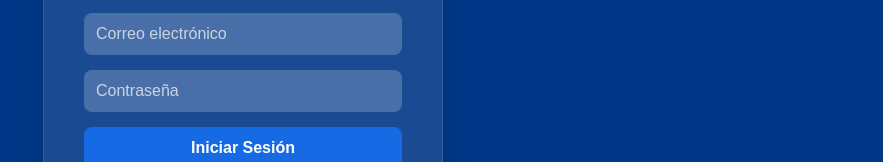
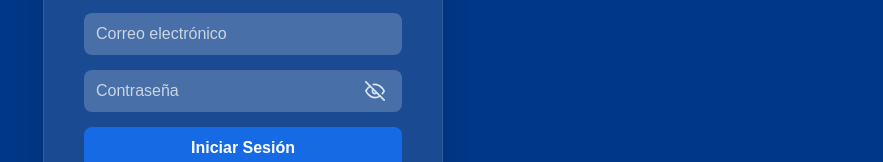
Before and after one commit to FernandoReyes04/asesur-platform, a React (Vite) app in the folder asesur-frontend/: page / in a window 1280 px wide. Shown: the part 359-521 px from the top of the page, without its empty margins (397-1280 px from the left). Built offline with nearby package versions, Linux system fonts and the light colour scheme.

Commit message:
cambios en login

```diff
--- a/asesur-frontend/src/App.jsx
+++ b/asesur-frontend/src/App.jsx
@@ -13,11 +13,14 @@
   // VISTAS: 'login', 'verify_access', 'register'
   const [view, setView] = useState('login')
 
-  // Datos para Registro (¡Simplificado! Ya no pedimos adminCode aquí)
+  // Datos para Registro
   const [regData, setRegData] = useState({ email: '', password: '', nombre: '' })
   const [regLoading, setRegLoading] = useState(false)
 
-  // ESTADO PARA EL CÓDIGO DE ACCESO (El muro de seguridad se mantiene)
+  // NUEVO ESTADO: Ver/Ocultar contraseña en registro
+  const [showPassword, setShowPassword] = useState(false)
+
+  // ESTADO PARA EL CÓDIGO DE ACCESO
   const [accessCode, setAccessCode] = useState('')
   const MASTER_KEY = 'Asesur2026'
 
@@ -68,7 +71,7 @@
     setLoading(false);
   }
 
-  // --- VERIFICAR ACCESO (El Muro) ---
+  // --- VERIFICAR ACCESO ---
   const handleVerifyAccess = (e) => {
     e.preventDefault()
     if (accessCode === MASTER_KEY) {
@@ -80,20 +83,18 @@
     }
   }
 
-  // --- REGISTRO (Simplificado) ---
+  // --- REGISTRO ---
   const handleRegister = async (e) => {
     e.preventDefault();
     setRegLoading(true);
 
-    // ⚠️ IMPORTANTE: Aquí enviamos 'Empleado/a' para cumplir con tu base de datos
-    // Si tuvieras que crear un Admin, lo harías manualmente desde la base de datos de Supabase
+    // Rol por defecto
     const rol = 'Empleado/a';
 
     try {
       await authService.register(regData.email, regData.password, regData.nombre, rol);
       alert("✅ Cuenta creada. Inicia sesión.");
       setView('login');
-      // Limpiamos el formulario
       setRegData({ email: '', password: '', nombre: '' });
     } catch (error) {
       alert(error.message);
@@ -152,7 +153,7 @@
       )
   }
 
-  // 4. VISTA DE REGISTRO (¡Ahora mucho más limpia!)
+  // 4. VISTA DE REGISTRO
   if (view === 'register') {
     return (
       <div style={{display:'flex', justifyContent:'center', alignItems:'center', height:'100vh', background:'#003786'}}>
@@ -167,7 +168,7 @@
                   placeholder="Nombre Completo"
                   value={regData.nombre}
                   onChange={e=>setRegData({...regData, nombre:e.target.value})}
-                  style={{padding:'12px', borderRadius:'6px', border:'1px solid #ccc'}}
+                  style={{padding:'12px', borderRadius:'6px', border:'1px solid #ccc', width:'100%', boxSizing:'border-box'}}
                   required
                 />
                 <input
@@ -175,23 +176,55 @@
                   placeholder="Email"
                   value={regData.email}
                   onChange={e=>setRegData({...regData, email:e.target.value})}
-                  style={{padding:'12px', borderRadius:'6px', border:'1px solid #ccc'}}
-                  required
-                />
-                <input
-                  type="password"
-                  placeholder="Password"
-                  value={regData.password}
-                  onChange={e=>setRegData({...regData, password:e.target.value})}
-                  style={{padding:'12px', borderRadius:'6px', border:'1px solid #ccc'}}
+                  style={{padding:'12px', borderRadius:'6px', border:'1px solid #ccc', width:'100%', boxSizing:'border-box'}}
                   required
                 />
 
-                {/* AQUÍ ELIMINAMOS EL CHECKBOX Y EL INPUT DE ADMIN CODE.
-                   Ahora es un formulario limpio y directo.
-                */}
+                {/* 👇 INPUT DE CONTRASEÑA CON ÍCONO 👇 */}
+                <div style={{position: 'relative', width: '100%'}}>
+                    <input
+                      type={showPassword ? "text" : "password"} // Cambia dinámicamente
+                      placeholder="Password"
+                      value={regData.password}
+                      onChange={e=>setRegData({...regData, password:e.target.value})}
+                      style={{
+                          padding:'12px',
+                          paddingRight: '40px', // Espacio para el icono
+                          borderRadius:'6px',
+                          border:'1px solid #ccc',
+                          width: '100%',
+                          boxSizing: 'border-box'
+                      }}
+                      required
+                    />
+                    <button
+                      type="button"
+                      onClick={() => setShowPassword(!showPassword)}
+                      style={{
+                          position: 'absolute',
+                          right: '10px',
+                          top: '50%',
+                          transform: 'translateY(-50%)',
+                          background: 'none',
+                          border: 'none',
+                          cursor: 'pointer',
+                          color: '#334155', // COLOR OSCURO (Gris casi negro)
+                          display: 'flex',
+                          alignItems: 'center'
+                      }}
+                    >
+                      {showPassword ? (
+                        // OJO CERRADO (Ocultar) - Color Oscuro
+                        <svg xmlns="http://www.w3.org/2000/svg" width="20" height="20" viewBox="0 0 24 24" fill="none" stroke="currentColor" strokeWidth="2" strokeLinecap="round" strokeLinejoin="round"><path d="M1 12s4-8 11-8 11 8 11 8-4 8-11 8-11-8-11-8z"></path><circle cx="12" cy="12" r="3"></circle></svg>
+                      ) : (
+                        // OJO ABIERTO (Ver) - Color Oscuro
+                        <svg xmlns="http://www.w3.org/2000/svg" width="20" height="20" viewBox="0 0 24 24" fill="none" stroke="currentColor" strokeWidth="2" strokeLinecap="round" strokeLinejoin="round"><path d="M17.94 17.94A10.07 10.07 0 0 1 12 20c-7 0-11-8-11-8a18.45 18.45 0 0 1 5.06-5.94M9.9 4.24A9.12 9.12 0 0 1 12 4c7 0 11 8 11 8a18.5 18.5 0 0 1-2.16 3.19m-6.72-1.07a3 3 0 1 1-4.24-4.24"></path><line x1="1" y1="1" x2="23" y2="23"></line></svg>
+                      )}
+                    </button>
+                </div>
+                {/* 👆 FIN DEL INPUT CON ÍCONO 👆 */}
 
-                <button disabled={regLoading} style={{padding:'12px', background:'#003786', color:'white', border:'none', borderRadius:'6px', fontWeight:'bold', cursor:'pointer', marginTop:'10px'}}>
+                <button disabled={regLoading} style={{padding:'12px', background:'#003786', color:'white', border:'none', borderRadius:'6px', fontWeight:'bold', cursor:'pointer', marginTop:'10px', width: '100%'}}>
                   {regLoading ? 'Creando...' : 'Registrarse'}
                 </button>
             </form>
--- a/asesur-frontend/src/components/Login.jsx
+++ b/asesur-frontend/src/components/Login.jsx
@@ -1,13 +1,16 @@
 import { useState } from 'react'
 import { supabase } from '../supabaseClient'
 import logoLargo from '../icons/LogoLargo.png'
-import '../styles/Login.css' // <--- IMPORTAMOS EL CSS AQUÍ
+import '../styles/Login.css'
 
 export default function Login({ onLogin }) {
   const [email, setEmail] = useState('')
   const [password, setPassword] = useState('')
   const [loading, setLoading] = useState(false)
   const [isRecovering, setIsRecovering] = useState(false)
+
+  // NUEVO ESTADO PARA VER/OCULTAR CONTRASEÑA
+  const [showPassword, setShowPassword] = useState(false)
 
   // 1. LOGIN
   const handleLogin = async (e) => {
@@ -73,14 +76,33 @@
               onChange={(e) => setEmail(e.target.value)}
               required
             />
+
+            {/* 👇 CONTENEDOR PARA EL INPUT Y EL OJITO 👇 */}
+            <div className="password-wrapper">
                 <input
                   className="login-input"
-              type="password"
+                  type={showPassword ? "text" : "password"} // Aquí está la magia
                   placeholder="Contraseña"
                   value={password}
                   onChange={(e) => setPassword(e.target.value)}
                   required
+                  style={{ paddingRight: '40px' }} // Espacio para que el texto no tape el icono
                 />
+
+                <button
+  type="button"
+  className="toggle-password-icon"
+  onClick={() => setShowPassword(!showPassword)}
+>
+  {showPassword ? (
+    // ESTADO: VISIBLE (Texto) -> Mostramos OJO ABIERTO
+    <svg xmlns="http://www.w3.org/2000/svg" width="20" height="20" viewBox="0 0 24 24" fill="none" stroke="currentColor" strokeWidth="2" strokeLinecap="round" strokeLinejoin="round"><path d="M1 12s4-8 11-8 11 8 11 8-4 8-11 8-11-8-11-8z"></path><circle cx="12" cy="12" r="3"></circle></svg>
+  ) : (
+    // ESTADO: OCULTO (Password) -> Mostramos OJO TACHADO
+    <svg xmlns="http://www.w3.org/2000/svg" width="20" height="20" viewBox="0 0 24 24" fill="none" stroke="currentColor" strokeWidth="2" strokeLinecap="round" strokeLinejoin="round"><path d="M17.94 17.94A10.07 10.07 0 0 1 12 20c-7 0-11-8-11-8a18.45 18.45 0 0 1 5.06-5.94M9.9 4.24A9.12 9.12 0 0 1 12 4c7 0 11 8 11 8a18.5 18.5 0 0 1-2.16 3.19m-6.72-1.07a3 3 0 1 1-4.24-4.24"></path><line x1="1" y1="1" x2="23" y2="23"></line></svg>
+  )}
+</button>
+            </div>
 
             <button disabled={loading} className="login-btn">
               {loading ? 'Entrando...' : 'Iniciar Sesión'}
--- a/asesur-frontend/src/styles/Login.css
+++ b/asesur-frontend/src/styles/Login.css
@@ -106,8 +106,55 @@
 
 .recover-text {
   font-size: 13px;
-  color: #cbd5e1;
+  color: #ffffff;
   margin-bottom: 20px;
   text-align: left;
   line-height: 1.5;
 }
+
+/* Contenedor relativo para posicionar el icono dentro */
+.password-wrapper {
+  position: relative;
+  width: 100%;
+  margin-bottom: 15px; /* Mismo margen que los otros inputs */
+}
+
+/* Aseguramos que el input ocupe todo el ancho y tenga espacio para el icono */
+.password-wrapper .login-input {
+  width: 100%;
+  padding-right: 45px; /* Espacio a la derecha para que el texto no tape el icono */
+  box-sizing: border-box; /* Para que el padding no afecte el ancho total */
+  margin-bottom: 0; /* El margen lo maneja el wrapper */
+}
+
+/* El botón del icono */
+.toggle-password-icon {
+  position: absolute;
+  right: 12px;
+  top: 50%;
+  transform: translateY(-50%);
+
+  background: none;
+  border: none;
+  cursor: pointer;
+  padding: 5px;
+  display: flex;
+  align-items: center;
+  justify-content: center;
+
+  color: #ffffff; /* <--- AQUÍ: Color Blanco */
+  opacity: 0.8;   /* Un poquito de transparencia para que se vea elegante */
+  transition: opacity 0.2s;
+  z-index: 2;
+}
+
+.toggle-password-icon:hover {
+  opacity: 1; /* Al pasar el mouse se pone totalmente blanco brillante */
+}
+
+/* 👇 ESTO ES IMPORTANTE: Fuerza al dibujo del ojo a usar el color blanco */
+.toggle-password-icon svg {
+  stroke: currentColor !important; /* Ignora el color gris que tenía el código React */
+  width: 20px;
+  height: 20px;
+}
```
Lines whose indentation alone changed are shown as unchanged.
